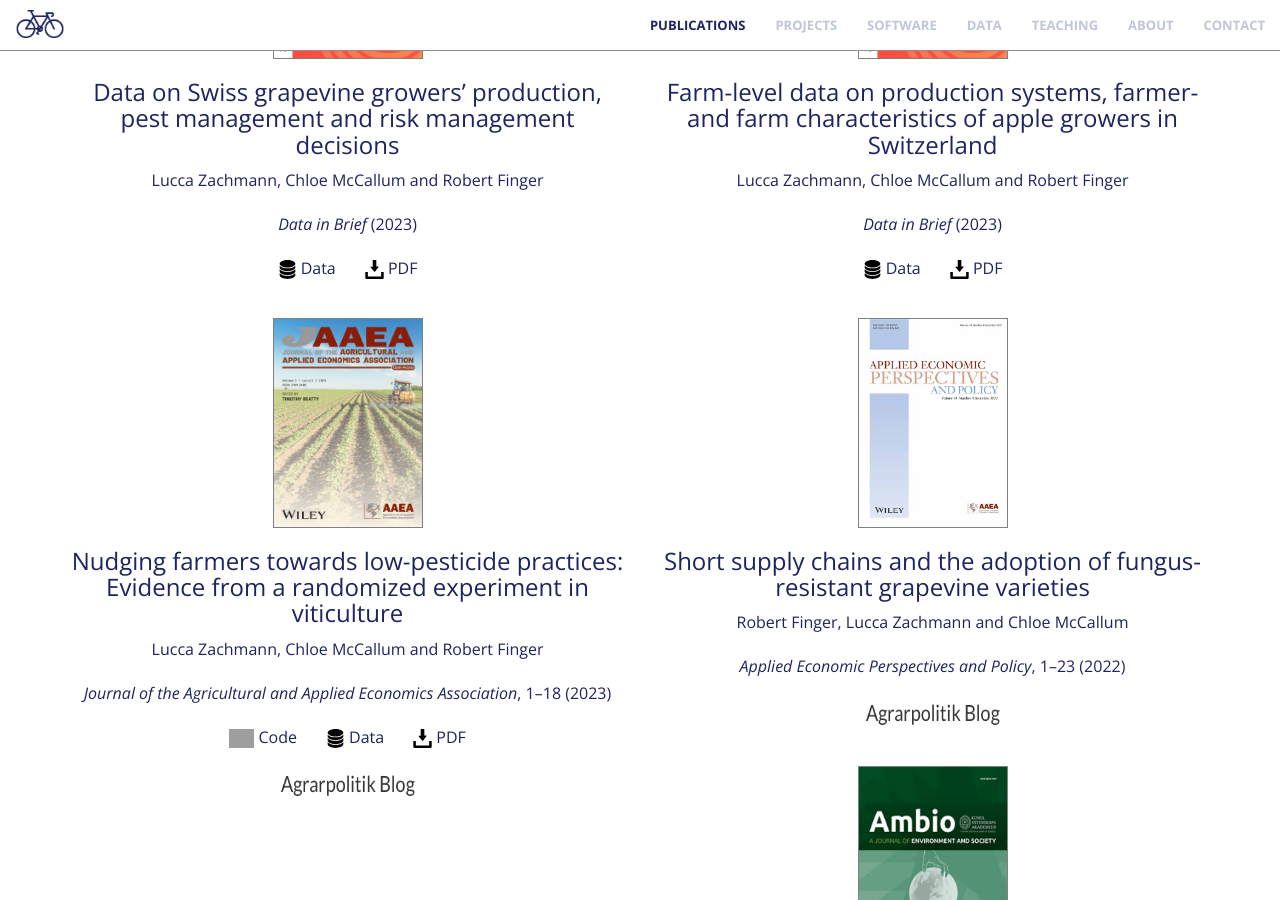
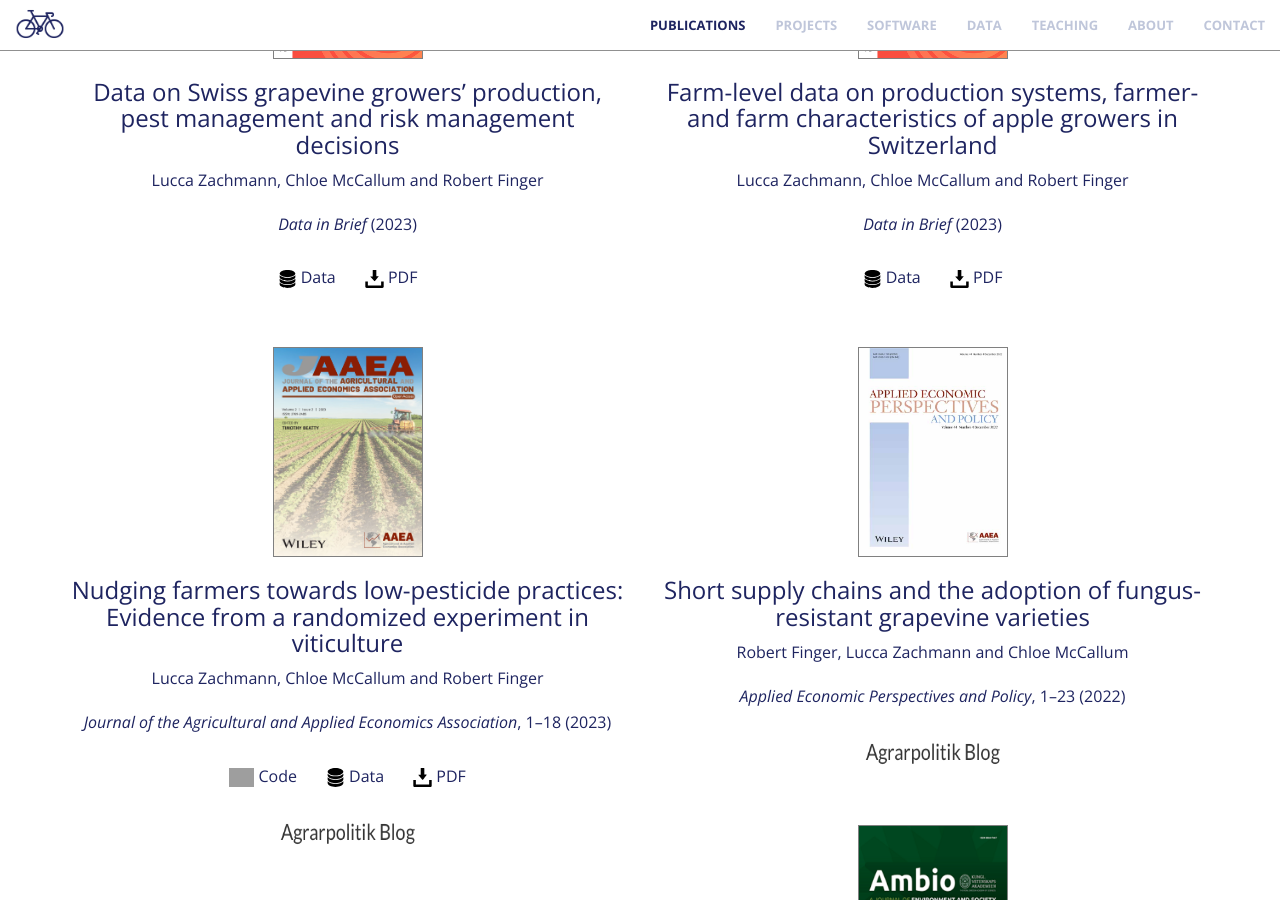
Before and after one commit to luccalino/luccalino.github.io, a Jekyll site: the page built from index.html, in a window 1280 px wide and 900 px high, scrolled down 1272 px. Built offline with Jekyll 4.4.1, drawn with Linux system fonts in a browser that asks for light colours; nearby versions of some CDN libraries; grey boxes are pictures that could not be loaded.

Commit message:
Update _base.scss

```diff
--- a/_sass/_base.scss
+++ b/_sass/_base.scss
@@ -40,6 +40,18 @@
     font-size: 16px;
     line-height: 1.5;
     margin-bottom: 20px;
+}
+
+/* NEW */
+.col-md-6 {
+    display: flex;
+    flex-direction: column;
+    min-height: 300px; /* Adjust the minimum height as needed */
+}
+
+/* NEW */
+.col-md-6 .col-12 {
+    flex: 1;
 }
 
 .bg-primary {
```
